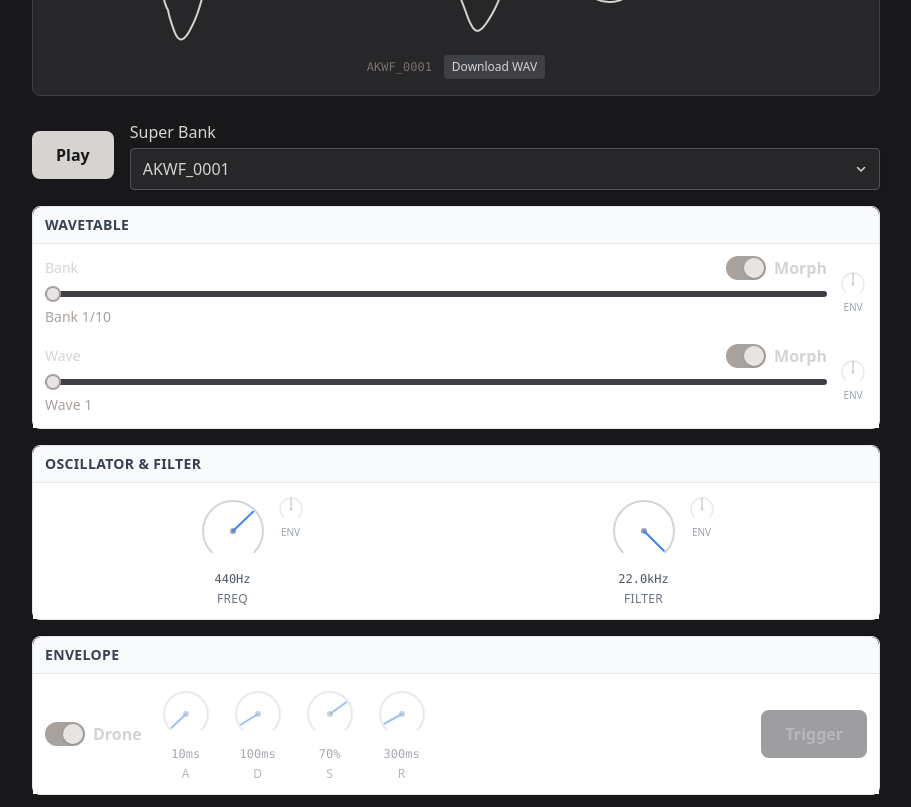
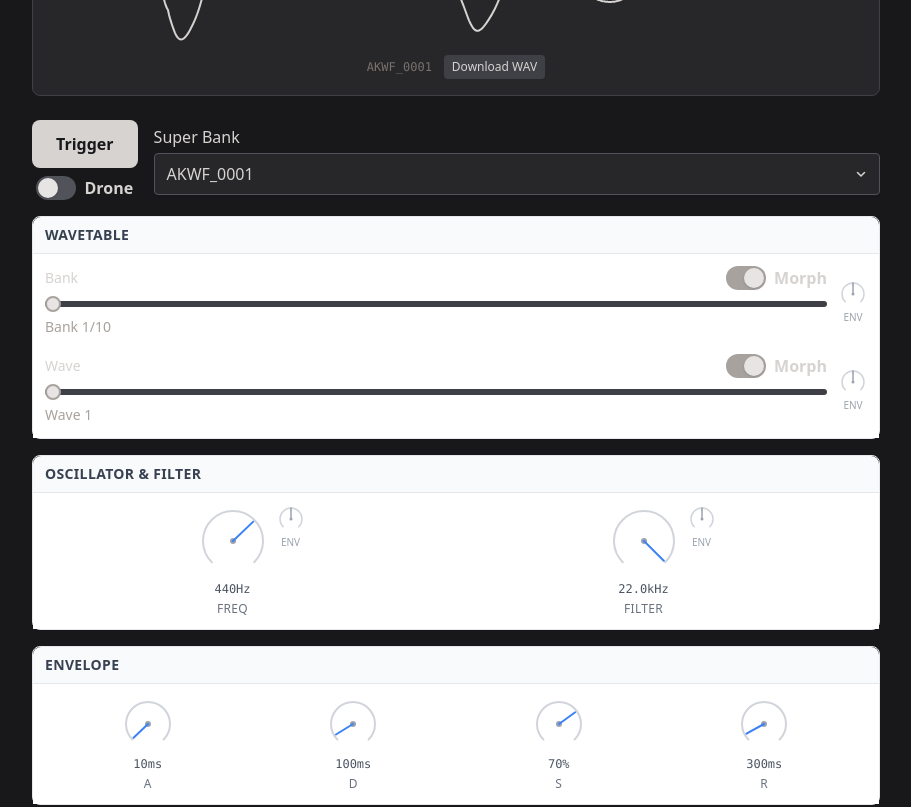
Before and after one commit to tashian/waves, a React (Vite) app: page / in a window 1280 px wide. Shown: the part 220-1027 px from the top of the page, without its empty margins (184-1095 px from the left). Built offline with nearby package versions, Linux system fonts and the light colour scheme.

Commit message:
Small tweaks

```diff
--- a/src/WaveformPlayer.tsx
+++ b/src/WaveformPlayer.tsx
@@ -60,7 +60,7 @@ const WaveformPlayer: React.FC = () => {
   const [filterFreqNorm, setFilterFreqNorm] = useState(invExpScale(22050, 20, 22050));
 
   // Drone mode and envelope
-  const [droneMode, setDroneMode] = useState(true);
+  const [droneMode, setDroneMode] = useState(false);
   const [attack, setAttack] = useState(0.01);
   const [decay, setDecay] = useState(0.1);
   const [sustain, setSustain] = useState(0.7);
@@ -446,8 +446,22 @@ const WaveformPlayer: React.FC = () => {
     }
   };
 
-  const handleDroneModeToggle = (enabled: boolean) => {
+  const handleDroneModeToggle = async (enabled: boolean) => {
     setDroneMode(enabled);
+
+    if (enabled) {
+      // Initialize audio if needed when turning drone on
+      if (!audioContextRef.current) {
+        await initAudio();
+        if (audioContextRef.current!.state === 'suspended') await audioContextRef.current!.resume();
+        // Load waveforms into the worklet
+        resetWorklet();
+        loadedWaveformsRef.current = null;
+        updateWorkletWaveforms();
+        setIsPlaying(true);
+      }
+    }
+
     if (envelopeGainRef.current && audioContextRef.current) {
       const now = audioContextRef.current.currentTime;
       envelopeGainRef.current.gain.cancelScheduledValues(now);
@@ -505,8 +519,21 @@ const WaveformPlayer: React.FC = () => {
     if (envToFilterMod !== 0) filterRef.current?.frequency.setValueAtTime(base.filter, audioContextRef.current?.currentTime || 0);
   };
 
-  const triggerNote = () => {
-    if (!envelopeGainRef.current || !audioContextRef.current || droneMode) return;
+  const triggerNote = async () => {
+    if (droneMode) return;
+
+    // Initialize audio if needed
+    if (!audioContextRef.current) {
+      await initAudio();
+      if (audioContextRef.current!.state === 'suspended') await audioContextRef.current!.resume();
+      // Load waveforms into the worklet
+      resetWorklet();
+      loadedWaveformsRef.current = null;
+      updateWorkletWaveforms();
+      setIsPlaying(true);
+    }
+
+    if (!envelopeGainRef.current || !audioContextRef.current) return;
     const now = audioContextRef.current.currentTime;
     const gain = envelopeGainRef.current.gain;
 
@@ -574,21 +601,24 @@ const WaveformPlayer: React.FC = () => {
 
       {/* Main Controls */}
       <div className="space-y-4">
-        {/* Play Button & Super Bank */}
+        {/* Trigger Button, Drone Switch & Super Bank */}
         <div className="flex items-center gap-4">
+          <div className="flex flex-col items-center gap-2">
             <button
-            onClick={isPlaying ? stopPlayback : playWaveform}
-            disabled={isLoading || !currentBank}
+              onClick={triggerNote}
+              disabled={isLoading || !currentBank || droneMode}
               className={`px-6 py-3 rounded-lg font-semibold transition-colors ${
-              isLoading || !currentBank
+                isLoading || !currentBank || droneMode
                   ? 'bg-zinc-700 text-zinc-500 cursor-not-allowed'
-                : isPlaying
-                  ? 'bg-stone-400 hover:bg-stone-300 text-zinc-900'
+                  : noteActive
+                    ? 'bg-stone-200 text-zinc-900'
                     : 'bg-stone-300 hover:bg-stone-200 text-zinc-900'
               }`}
             >
-            {isLoading ? 'Loading...' : isPlaying ? 'Stop' : 'Play'}
+              Trigger
             </button>
+            <Switch checked={droneMode} onCheckedChange={handleDroneModeToggle} label="Drone" />
+          </div>
           <div className="flex-1">
             <Select
               label="Super Bank"
@@ -673,27 +703,11 @@ const WaveformPlayer: React.FC = () => {
 
         {/* Envelope */}
         <ParameterGroup title="Envelope">
-          <div className="flex items-center justify-between">
-            <div className="flex items-center gap-4">
-              <Switch checked={droneMode} onCheckedChange={handleDroneModeToggle} label="Drone" />
+          <div className="flex items-center justify-around">
             <RotaryKnob value={attack} onChange={setAttack} min={0.001} max={2} step={0.001} label="A" formatValue={formatTime} size={56} disabled={droneMode} />
             <RotaryKnob value={decay} onChange={setDecay} min={0.001} max={2} step={0.001} label="D" formatValue={formatTime} size={56} disabled={droneMode} />
             <RotaryKnob value={sustain} onChange={setSustain} min={0} max={1} step={0.01} label="S" formatValue={(v) => formatPercent(v)} size={56} disabled={droneMode} />
             <RotaryKnob value={release} onChange={setRelease} min={0.001} max={5} step={0.001} label="R" formatValue={formatTime} size={56} disabled={droneMode} />
-            </div>
-            <button
-              onClick={triggerNote}
-              disabled={!isPlaying || droneMode}
-              className={`px-6 py-3 rounded-lg font-semibold transition-colors ${
-                !isPlaying || droneMode
-                  ? 'bg-zinc-700 text-zinc-500 cursor-not-allowed opacity-50'
-                  : noteActive
-                    ? 'bg-stone-200 text-zinc-900'
-                    : 'bg-stone-300 hover:bg-stone-200 text-zinc-900'
-              }`}
-            >
-              {noteActive ? 'Playing...' : 'Trigger'}
-            </button>
           </div>
         </ParameterGroup>
 
```
Lines whose indentation alone changed are shown as unchanged.
